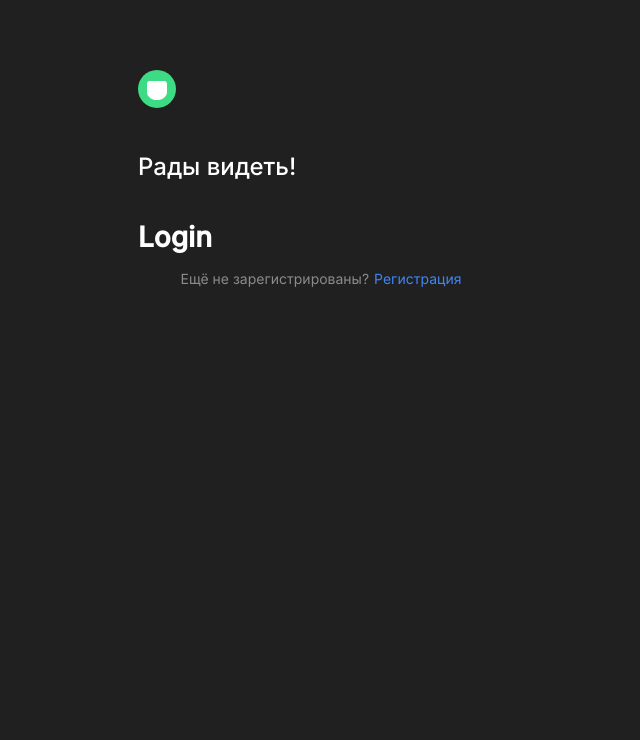
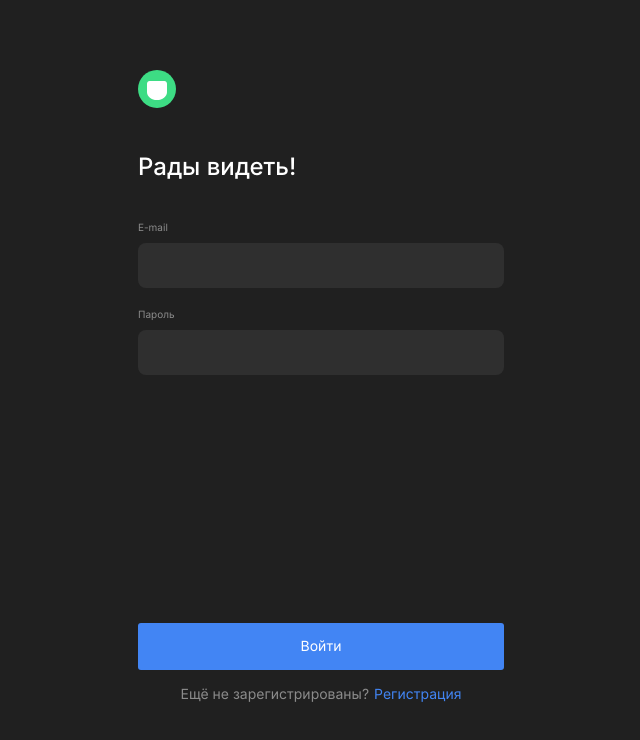
Before and after one commit to MiskevichStanislav/movies-explorer-frontend, a React (Create React App) app: page /signin in a window 1280 px wide. Shown: the top 740 px of the page, without its empty margins (319-959 px from the left). Built offline with nearby package versions, Linux system fonts and the light colour scheme.

Commit message:
creating an input block

```diff
--- /dev/null
+++ b/src/components/Field/Field.css
@@ -0,0 +1,26 @@
+.field {
+    display: block;
+    margin-bottom: 20px;
+}
+
+.field__text {
+    margin-bottom: 10px;
+    font-size: 10px;
+    color: #8b8b8b;
+}
+
+.field__input {
+    width: 100%;
+    padding: 15px;
+    border: none;
+    border-radius: 8px;
+    font-size: 13px;
+    color: #ffffff;
+    background-color: #2f2f2f;
+}
+
+@media screen and (max-width: 475px) {
+    .field:last-of-type {
+        margin-bottom: auto;
+    }
+}
--- /dev/null
+++ b/src/components/Field/Field.js
@@ -0,0 +1,20 @@
+import './Field.css';
+
+function Field({ text, value, setValue, type = 'text' }) {
+    const isPassword = type === 'password'
+
+    return (
+        <field className="field">
+            <p className="field__text">{text}</p>
+            <input
+                className="field__input"
+                type={type}
+                value={value}
+                onChange={e => setValue(e.target.value)}
+                autoComplete={isPassword ? 'off' : undefined}
+            />
+        </field>
+    );
+}
+
+export default Field;
--- a/src/components/Login/Login.js
+++ b/src/components/Login/Login.js
@@ -1,11 +1,31 @@
+import { useState } from "react";
 import './Login.css';
+import Field from "../Field/Field";
 
 function Login() {
+    const [email, setEmail] = useState('')
+    const [password, setPassword] = useState('')
+
+    function handleSubmitForm(evt) {
+        evt.preventDefault()
+        console.log(email, password);
+    }
     return (
-        <div className="login-page">
-            <h1>Login</h1>
-        </div>
+        <form className="form" onSubmit={handleSubmitForm} name='login'>
+            <Field
+                text='E-mail'
+                type='email'
+                value={email}
+                setValue={setEmail}
+            />
+            <Field
+                text='Пароль'
+                type='password'
+                value={password}
+                setValue={setPassword}
+            />
+            <button className='form__submit-button'>Войти</button>
+        </form>
     );
 }
-
 export default Login;
--- a/src/index.css
+++ b/src/index.css
@@ -25,6 +25,16 @@ a {
   transition: opacity 0.3s;
 }
 
-a:hover {
+button {
+  border: none;
+  color: inherit;
+  font: inherit;
+  background-color: transparent;
+  cursor: pointer;
+  transition: opacity 0.3s;
+}
+
+a:hover,
+button:hover {
   opacity: 0.5;
 }
--- a/src/layouts/AuthLayout/AuthLayout.css
+++ b/src/layouts/AuthLayout/AuthLayout.css
@@ -2,6 +2,7 @@
     max-width: 396px;
     margin: 0 auto;
     padding: 70px 15px;
+    height: 100vh;
 }
 
 .auth__logo {
@@ -28,3 +29,17 @@
 .auth__topic-link {
     color: #4285f4;
 }
+
+.form {
+    display: flex;
+    flex-direction: column;
+    height: calc(100% - 211px);
+}
+
+.form__submit-button {
+    margin-top: auto;
+    width: 100%;
+    background-color: #4285f4;
+    padding: 15px 0;
+    border-radius: 3px;
+}
```
